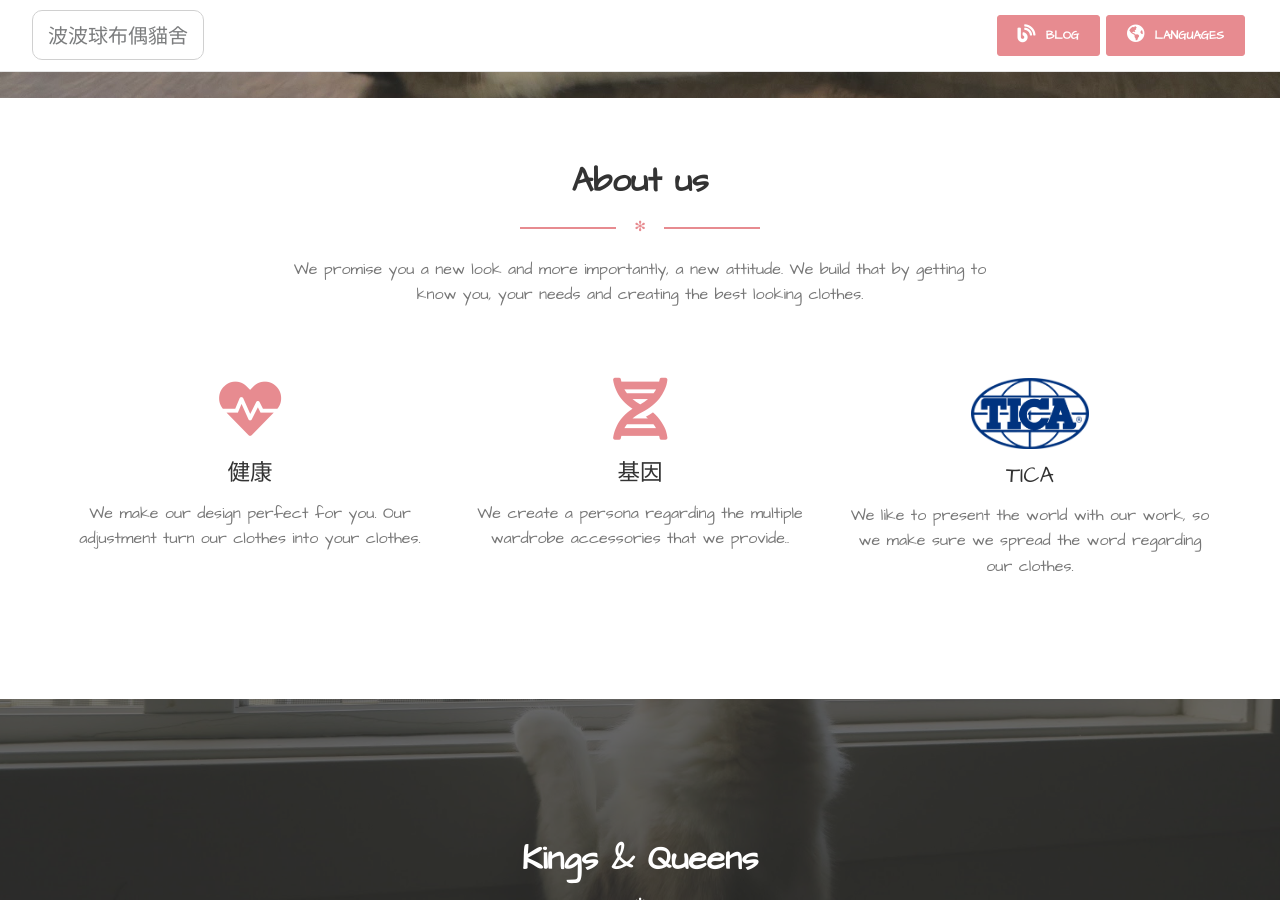
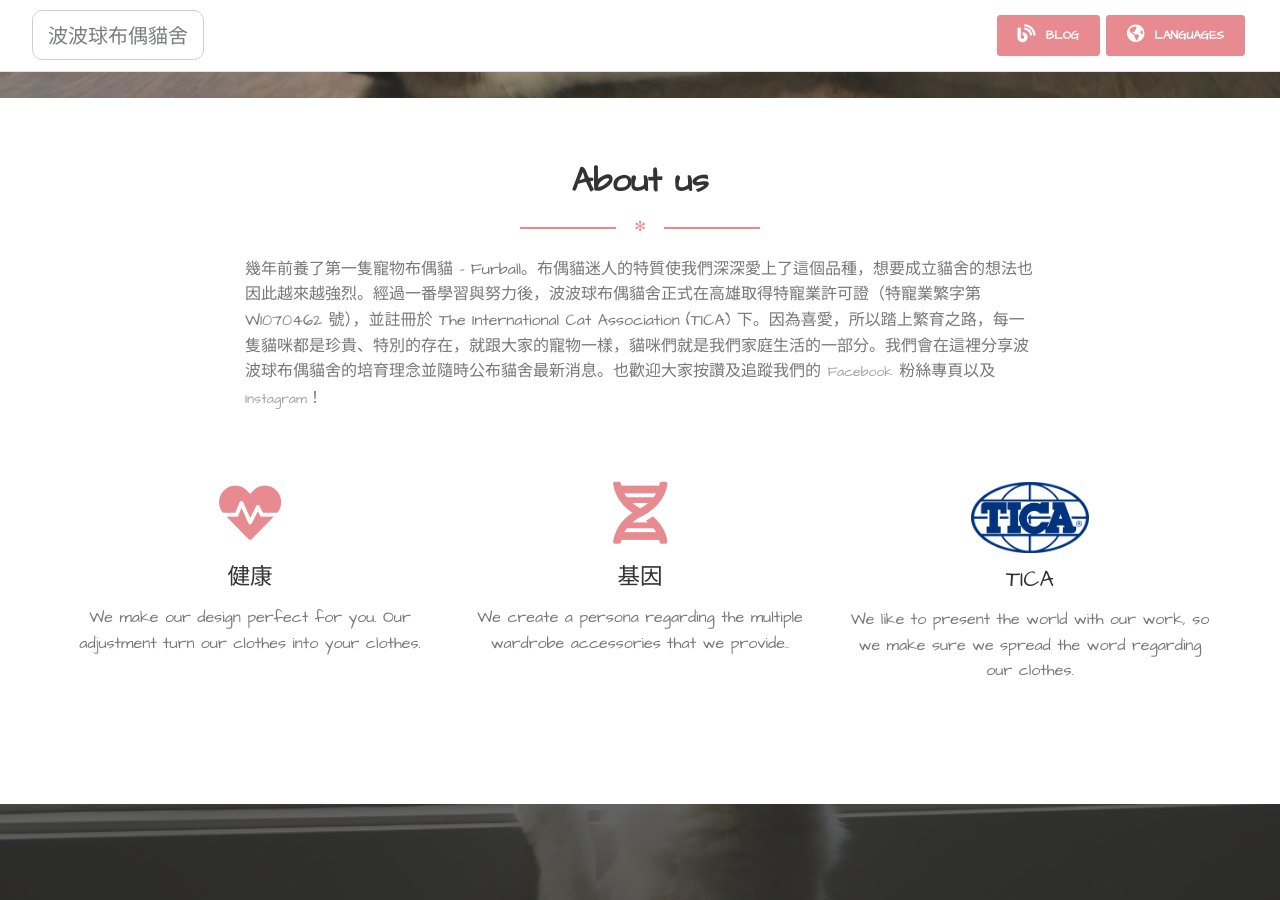
Before and after one commit to furballizeragdolls/furballizeragdolls.github.io, a Jekyll site: the page built from index.html, in a window 1280 px wide and 900 px high, scrolled down 802 px. Built offline with Jekyll 4.4.1, drawn with Linux system fonts in a browser that asks for light colours; nearby versions of some CDN libraries; some web fonts are replaced; comment, search, counter and statistics services are not loaded; some of the changed text lies outside the part shown.

Commit message:
Add about us

```diff
--- a/assets/css/main.css
+++ b/assets/css/main.css
@@ -1,2 +1,2 @@
-@import url(https://fonts.googleapis.com/earlyaccess/cwtexyen.css);a:hover{color:#e78b90 !important}a.btn-danger:hover{color:white !important}#about .info-icon img{width:33%}@media screen and (max-width: 765px){.title-area h1{font-size:2.5em !important}}@media screen and (max-width: 765px){.title-area p{font-size:0.9em !important}}.card{height:35em}.card ul{padding-left:1em}.card ul li{color:#555;text-align:left;font-size:0.9em}.card .title{font-weight:bold}.card .content{padding:2em 1.2em}.card .small-text{font-weight:bold}.card .description{text-align:left}.card .hidden{display:none}.text-male{color:#327ec5}.text-female{color:#e78b90}.img-male{border-color:#327ec5}.img-female{border-color:#e78b90}.navbar .container{width:95%}.navbar .navbar-brand{border:1px solid #bdbdbd;border-radius:10px}.navbar .navbar-collapse ul li a i{margin-right:0.3em}.filter.filter-color-gray:before{background:rgba(204,204,204,0.2)}.footer{padding:1.5em}.footer .contact ul{padding:0;text-align:center;margin-bottom:0;margin-top:0}.footer .contact ul a{margin-bottom:0}.footer .contact ul li{display:inline;margin-right:1em;list-style:none}.footer .footer-text{padding:9px 5px}.footer .footer-text p{width:100%;text-align:center;margin-bottom:0}.modal-dialog{width:100%}.modal-dialog a:hover{color:white !important}
+@import url(https://fonts.googleapis.com/earlyaccess/cwtexyen.css);a:hover{color:#e78b90 !important}a.btn-danger:hover{color:white !important}#about .title-area{max-width:820px}#about .title-area p{text-align:left}#about .info-icon img{width:33%}@media screen and (max-width: 765px){.title-area h1{font-size:2.5em !important}}@media screen and (max-width: 765px){.title-area p{font-size:0.9em !important}}.card{height:35em}.card ul{padding-left:1em}.card ul li{color:#555;text-align:left;font-size:0.9em}.card .title{font-weight:bold}.card .content{padding:2em 1.2em}.card .small-text{font-weight:bold}.card .description{text-align:left}.card .hidden{display:none}.text-male{color:#327ec5}.text-female{color:#e78b90}.img-male{border-color:#327ec5}.img-female{border-color:#e78b90}.navbar .container{width:95%}.navbar .navbar-brand{border:1px solid #bdbdbd;border-radius:10px}.navbar .navbar-collapse ul li a i{margin-right:0.3em}.filter.filter-color-gray:before{background:rgba(204,204,204,0.2)}.footer{padding:1.5em}.footer .contact ul{padding:0;text-align:center;margin-bottom:0;margin-top:0}.footer .contact ul a{margin-bottom:0}.footer .contact ul li{display:inline;margin-right:1em;list-style:none}.footer .footer-text{padding:9px 5px}.footer .footer-text p{width:100%;text-align:center;margin-bottom:0}.modal-dialog{width:100%}.modal-dialog a:hover{color:white !important}
 /*# sourceMappingURL=main.css.map */
--- a/assets/sass/main.scss
+++ b/assets/sass/main.scss
@@ -12,6 +12,12 @@
 }
 
 #about {
+  .title-area {
+    max-width: 820px;
+    p {
+      text-align: left;
+    }
+  }
   .info-icon {
     img {
       width: 33%;
--- a/index.html
+++ b/index.html
@@ -67,7 +67,9 @@
                 <div class="title-area">
                     <h2>About us</h2>
                     <div class="separator separator-danger">✻</div>
-                    <p class="description">We promise you a new look and more importantly, a new attitude. We build that by getting to know you, your needs and creating the best looking clothes.</p>
+                    <p class="description">
+                        幾年前養了第一隻寵物布偶貓 - Furball。布偶貓迷人的特質使我們深深愛上了這個品種，想要成立貓舍的想法也因此越來越強烈。經過一番學習與努力後，波波球布偶貓舍正式在高雄取得特寵業許可證（特寵業繁字第 W1070462 號），並註冊於 The International Cat Association (TICA) 下。因為喜愛，所以踏上繁育之路，每一隻貓咪都是珍貴、特別的存在，就跟大家的寵物一樣，貓咪們就是我們家庭生活的一部分。我們會在這裡分享波波球布偶貓舍的培育理念並隨時公布貓舍最新消息。也歡迎大家按讚及追蹤我們的 <a href="https://www.facebook.com/furballizerags">Facebook</a> 粉絲專頁以及 <a href="https://www.instagram.com/furballizeragdolls">Instagram</a>！
+                    </p>
                 </div>
             </div>
             <div class="row">
```
Also changed, not shown: other parts of index.html (+1 -1 lines), 1 other file.
